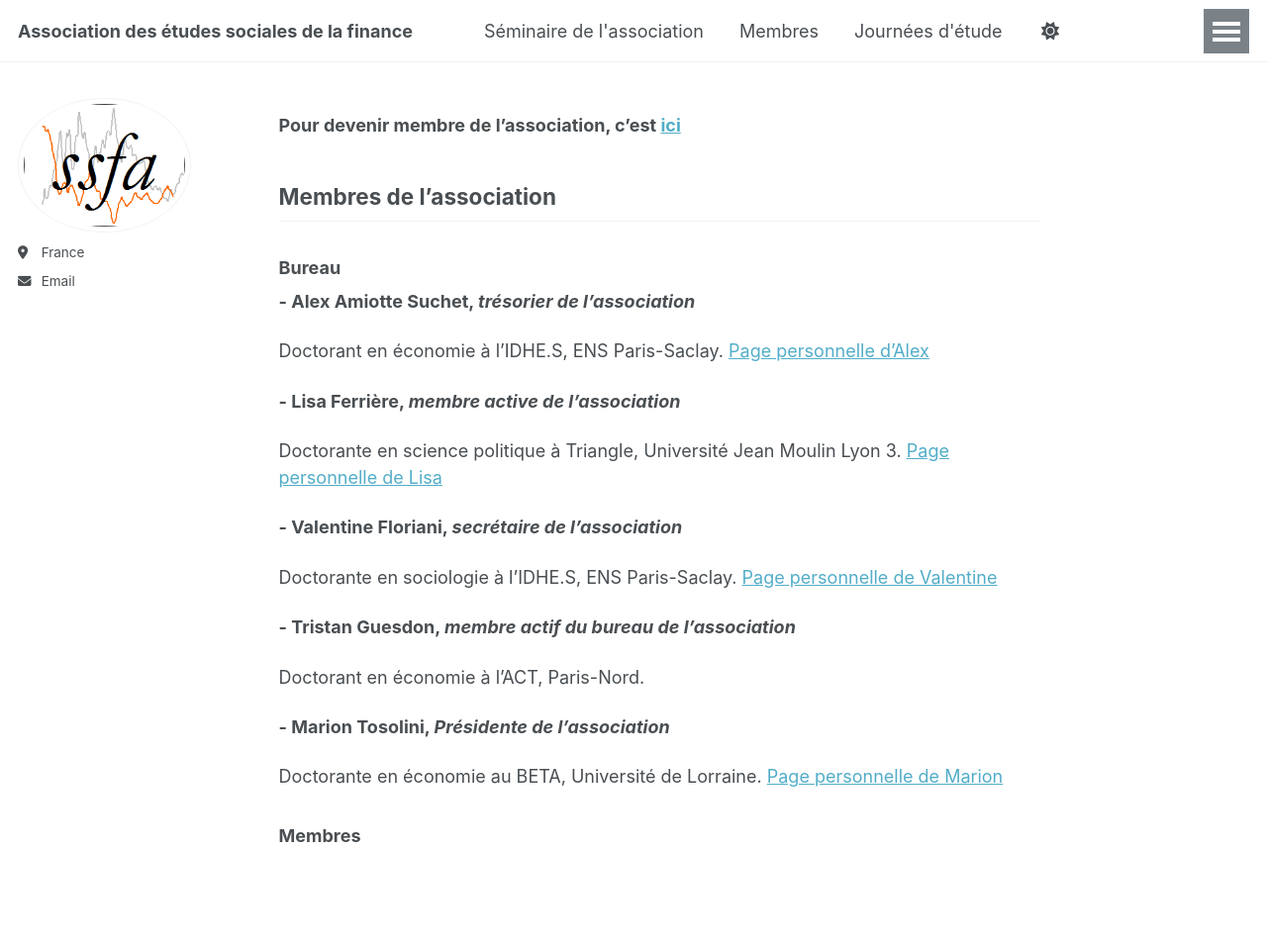
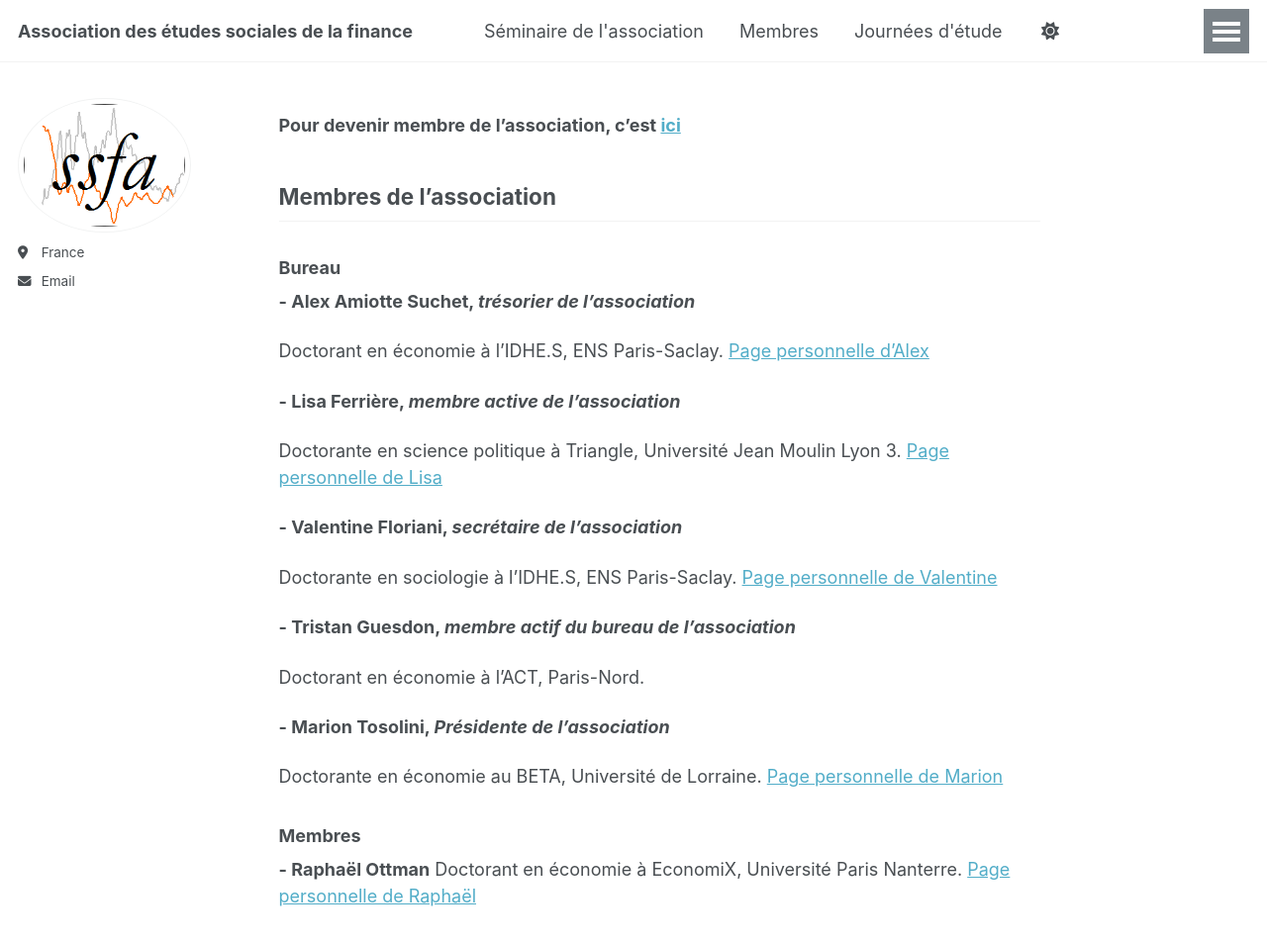
Before and after one commit to ssfa-aesf/ssfa-aesf.github.io, a Jekyll site: the page built from _pages/membres.md, in a window 1280 px wide and 1131 px high. Shown: the top 955 px of the window at 99% size. Built offline with Jekyll 4.4.1, drawn with Linux system fonts in a browser that asks for light colours.

Commit message:
Update membres.md

```diff
--- a/_pages/membres.md
+++ b/_pages/membres.md
@@ -32,3 +32,6 @@ Doctorante en économie au BETA, Université de Lorraine. [Page personnelle de M
 
 
 ### Membres
+
+**- Raphaël Ottman**
+Doctorant en économie à EconomiX, Université Paris Nanterre. [Page personnelle de Raphaël](https://economix.fr/fr/membre/ottmann-raphael)
```
